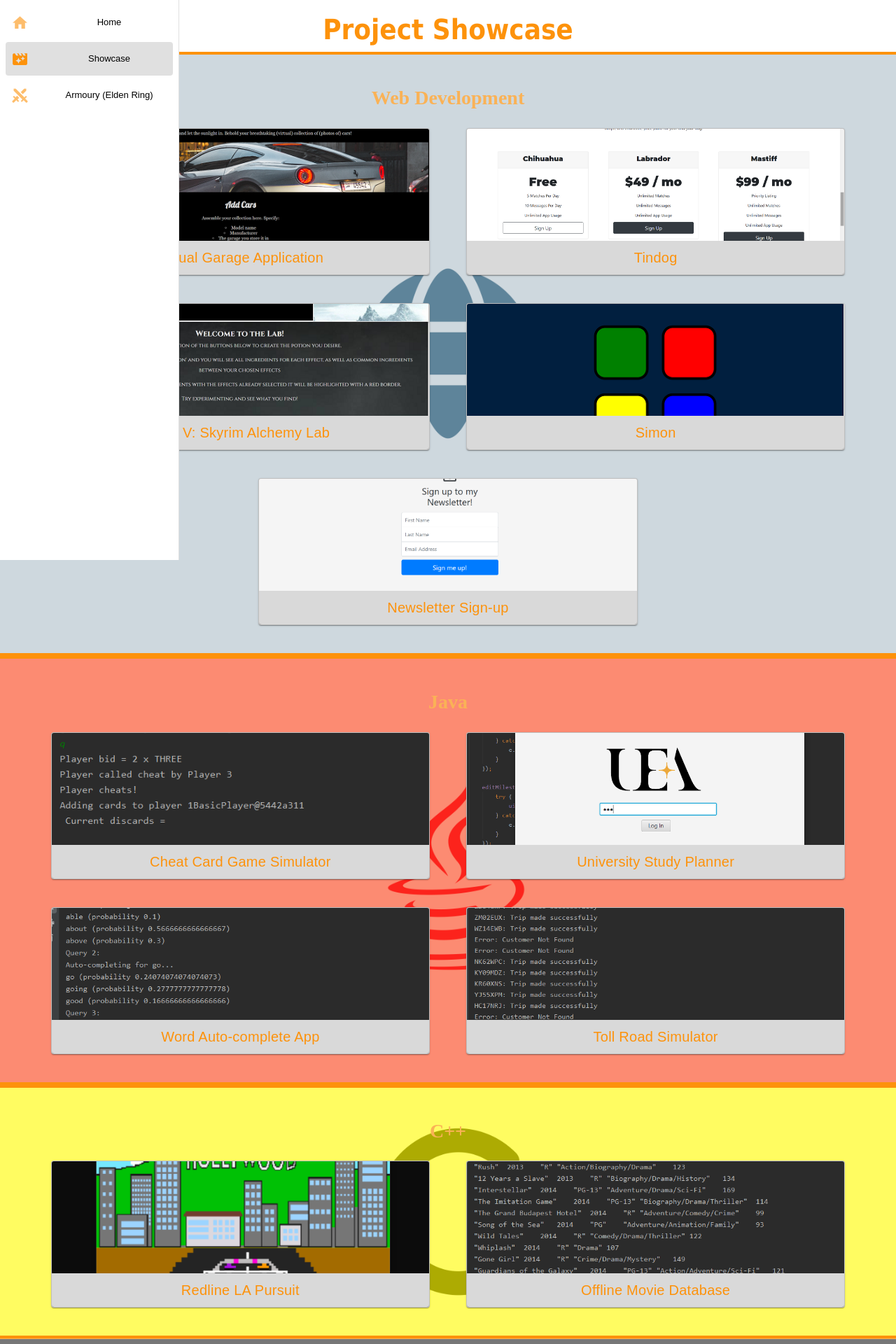
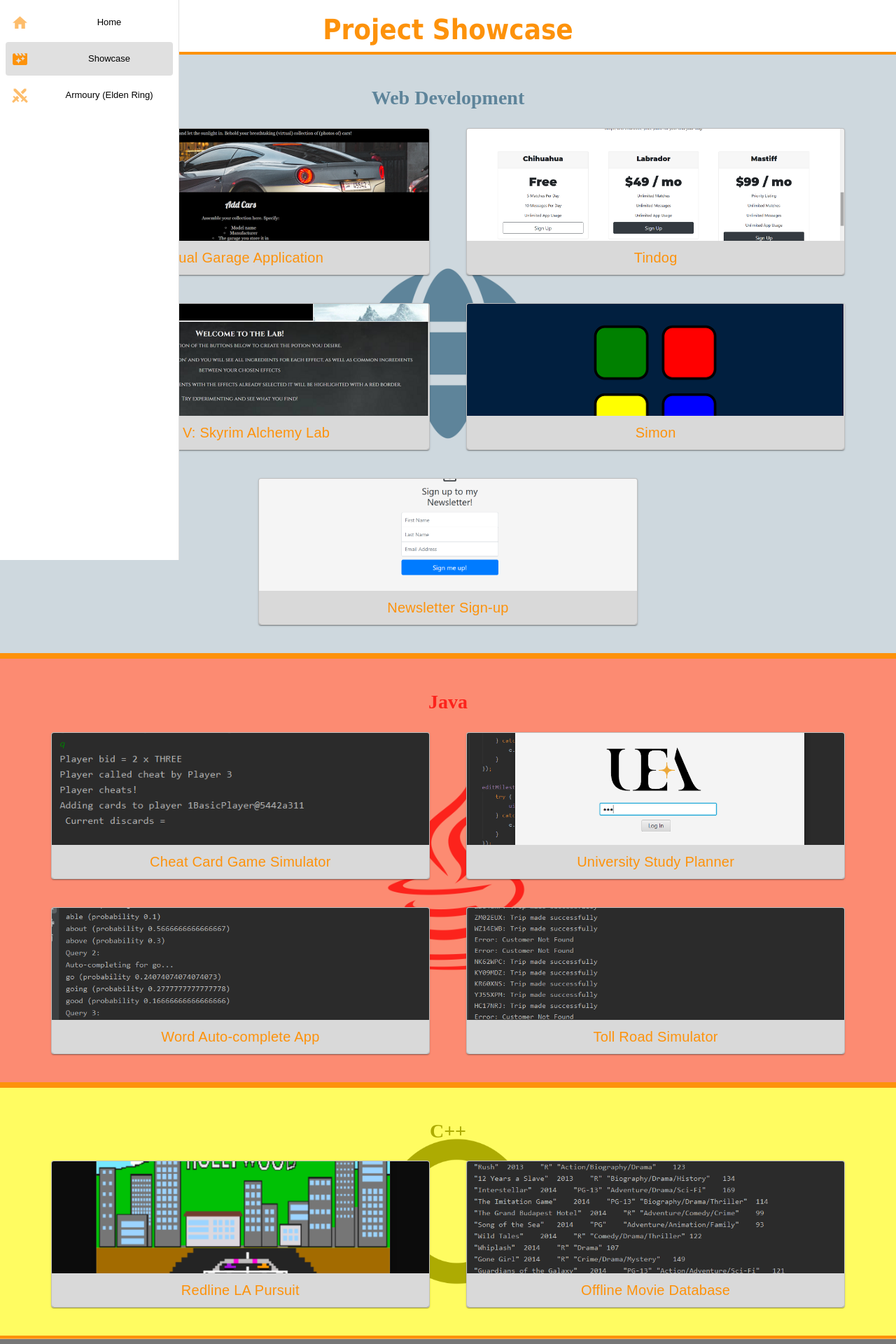
Before and after one commit to JamesBarnes48/PersonalSiteVue, a Vue app: page /showcase in a window 1280 px wide. Shown: the top 1920 px of the page at 70% size. Built offline with nearby package versions, Linux system fonts and the light colour scheme.

Commit message:
style section titles and resize c bg

```diff
--- a/src/components/CardShowcaseSection.vue
+++ b/src/components/CardShowcaseSection.vue
@@ -80,19 +80,38 @@ export default {
     background-image: url("@/assets/images/showcase/webdev/webdevbg.png");
 }
 
+.main-container.webdev .section-title {
+    color: #5e849a;
+}
+
 .main-container.java {
     background-color: #fc8b72;
     background-image: url("@/assets/images/showcase/java/javabg.png");
 }
 
+.main-container.java .section-title {
+    color: #fc231c;
+}
+
 .main-container.c {
     background-color: #fffc61;
     background-image: url("@/assets/images/showcase/c++/cbg.png");
+    background-size: 60%;
+}
+
+.main-container.c .section-title {
+    color: #adab02;
+}
+
+@media (max-width: 1280px){
+    .main-container.c {
+        background-size: 80%;
+    }
 }
 
 .section-title {
     margin-bottom: 30px;
-    font-size: 30px;
+    font-size: 33px;
 }
 
 .project-cards-container{
```
